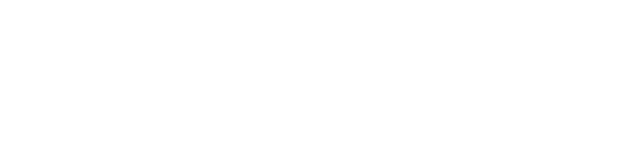
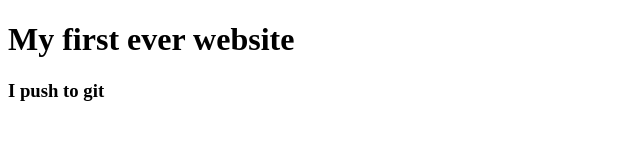
Before and after one commit to nadimmahmud00/my-first-website, a plain HTML site: page index.html in a window 1280 px wide. Shown: the whole page, without its empty margins (0-640 px from the left). Drawn offline with Linux system fonts and the light colour scheme.

Commit message:
learn git hub

```diff
--- a/index.html
+++ b/index.html
@@ -7,6 +7,7 @@
     <title>Document</title>
 </head>
 <body>
-
+    <h1>My first ever website</h1>
+    <h3>I push to git</h3>
 </body>
 </html>
```
